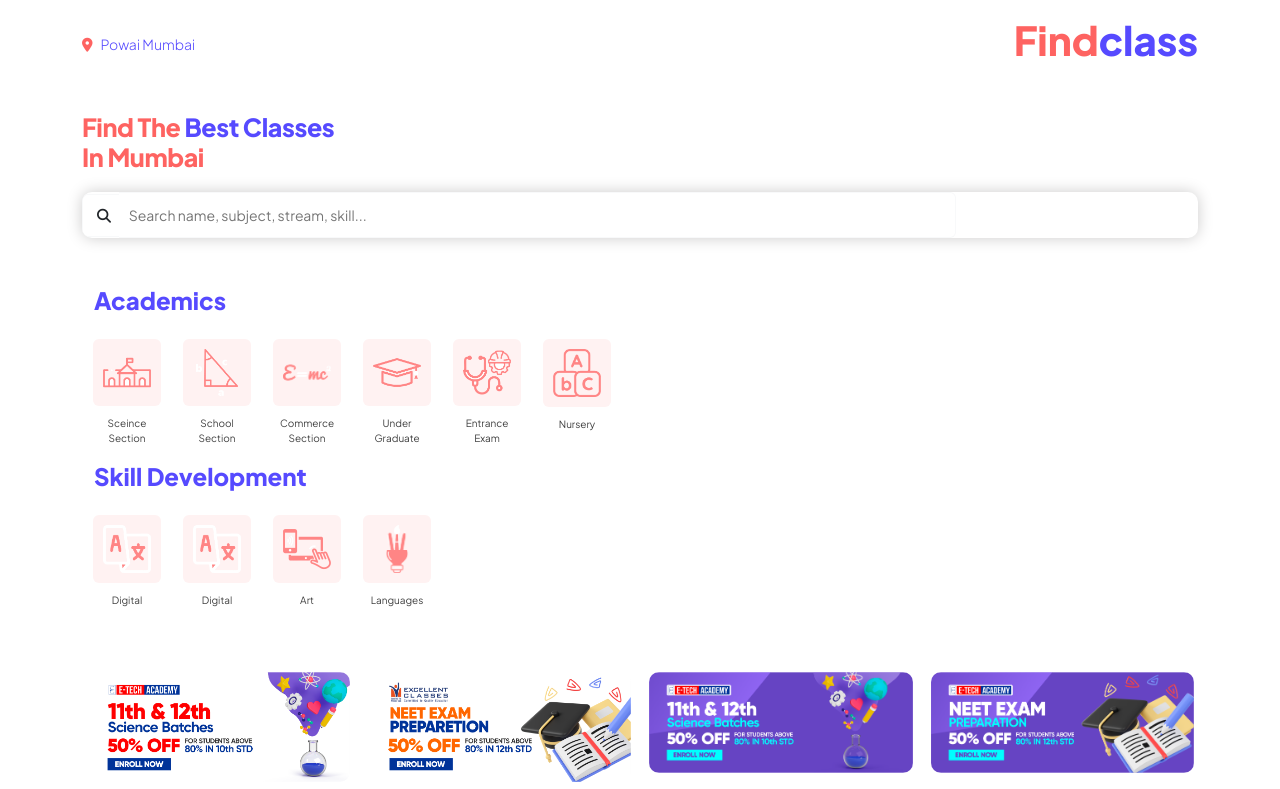
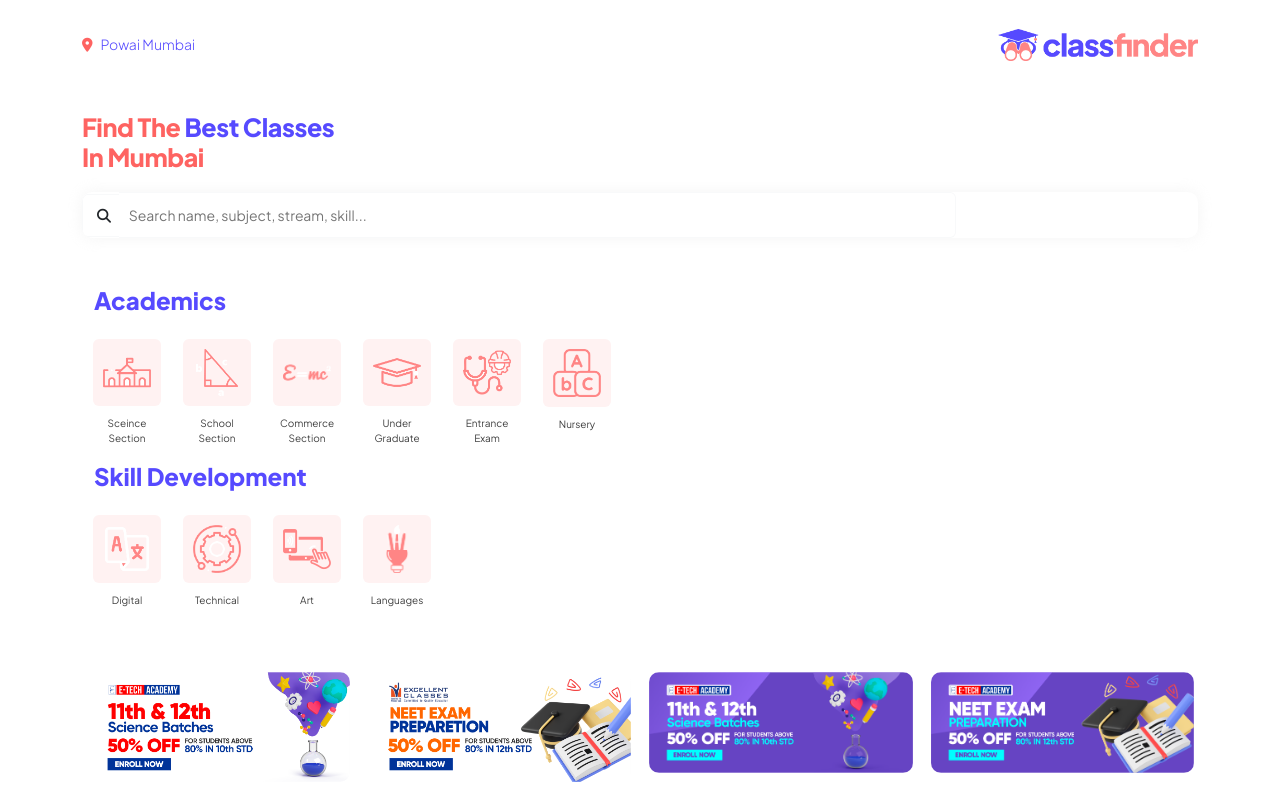
Before and after one commit to Kaminou2904/findEdu, a plain HTML site: page index.html in a window 1280 px wide. Shown: the top 789 px of the page. Drawn offline with nearby package versions, Linux system fonts and the light colour scheme.

Commit message:
box shadow of the search box changed

```diff
--- a/css/style.css
+++ b/css/style.css
@@ -74,6 +74,7 @@
     /* font-family: 'Yellowtail', cursive; */
     /* color: #774eff !important; */
     font-weight: 700;
+    width: min(45%, 200px);
 }
 
 .logo span{
@@ -96,7 +97,7 @@
 }
 
 .searchBox{
-    box-shadow: 0 0 15px #cccbcb;
+    box-shadow: 0 0 15px rgb(237, 237, 237, 0.6);
     border-radius: 10px;
     overflow: hidden;
 }
--- a/index.html
+++ b/index.html
@@ -4,8 +4,8 @@
 <head>
     <meta charset="UTF-8">
     <meta name="viewport" content="width=device-width, initial-scale=1.0">
-    <link rel="shortcut icon" href="./assets/images/favicon.png" type="image/x-icon">
-    <!-- <link rel="icon" href="images/logo.jpg"> -->
+    <link rel="shortcut icon" href="./assets/images/Classfinder profie icon.png" type="image/x-icon">
+    <link rel="icon" href="./assets/images/Classfinder profie icon.png">
     <!-- bootstrap links -->
     <link href="./css/bootstrap.css" rel="stylesheet">
     <link href="./css/bootstrap.min.css" rel="stylesheet">
@@ -39,7 +39,8 @@
                     mumbai
                 </p>
                 <h1 class="logo mt-3 brandColor font-extrabold">
-                    Find<span class="brandColor2 font-extrabold">class</span>
+                    <!-- Find<span class="brandColor2 font-extrabold">class</span> -->
+                    <img src="assets/images/Classfinder Logo.png" class="img-fluid" alt="">
                 </h1>
             </div>
             <h2 class="whatText text-capitalize brandColor">find the <span class=" brandColor2 text-capitalize">best classes</span><br>in mumbai</h2>
@@ -186,7 +187,7 @@
             <div class="categoryWrap d-flex flex-wrap">
                 <div onclick="openPopup(7)" class="categoryCard text-center d-flex flex-column  align-items-center">
                     <img src="./assets/images/Languages.png"
-                        alt="salon image" class="img-fluid w-75 border rounded categoryImg">
+                        alt="salon image" class="img-fluid w-75 border rounded categoryImg" style="padding: 12px;">
                     <p class="text-capitalize w-75 ">Digital</p>
                     <div class="popupContent" id="popupContent">
                         <div class="trendItem  m-2 p-2 d-flex align-items-center rounded-3">
@@ -206,13 +207,13 @@
                     </div>
                 </div>
                 <div onclick="openPopup(8)" class="categoryCard text-center d-flex flex-column  align-items-center">
-                    <img src="./assets/images/Languages.png"
+                    <img src="./assets/images/Technical.png"
                         alt="salon image" class="img-fluid w-75 border rounded categoryImg">
-                    <p class="text-capitalize w-75 ">Digital</p>
+                    <p class="text-capitalize w-75 ">Technical</p>
                     <div class="popupContent" id="popupContent">
                         <div class="trendItem  m-2 p-2 d-flex align-items-center rounded-3">
                             <img src="https://raw.githubusercontent.com/julien-gargot/images-placeholder/master/placeholder-square.png"
-                                class="img-fluid w-25 me-3" alt="ternding service">
+                                class="img-fluid w-25 me-3" alt="ternding service" style="padding: 12px;">
                             <div class="trendText">
                                 <p class="trentName fw-bold fs-6 my-0">Coding</p>
                             </div>
@@ -673,7 +674,7 @@
 
         <div class="about text-center mb-3 pb-5 container">
             <h1 class="brandColor fw-bolder">Find<span class="brandColor2">class</span></h1>
-            <p class="text-muted">Lorem ipsum dolor sit amet consectetur adipisicing elit. In veritatis earum omnis. Voluptas molestias quas, et eos aspernatur deleniti cupiditate sunt molestiae neque optio, dolores ullam facilis eaque ea! Incidunt et libero omnis quisquam corrupti iste dolorum quia autem itaque magni quod adipisci dolorem delectus aspernatur.</p>
+            <p class="text-muted">Discover a wide range of courses across various disciplines, conveniently organized in one place. Whether you're a student seeking to broaden your knowledge or an educator looking to expand your reach, our platform connects you with expert instructors and engaging class options. Explore, enroll, and embark on your academic journey today.</p>
         </div>
 
         <!-- div for footer -->
```
Also changed, not shown: assets/images/Classfinder Logo.png (added), assets/images/Classfinder profie icon.png (added), assets/images/Technical.png (added).
